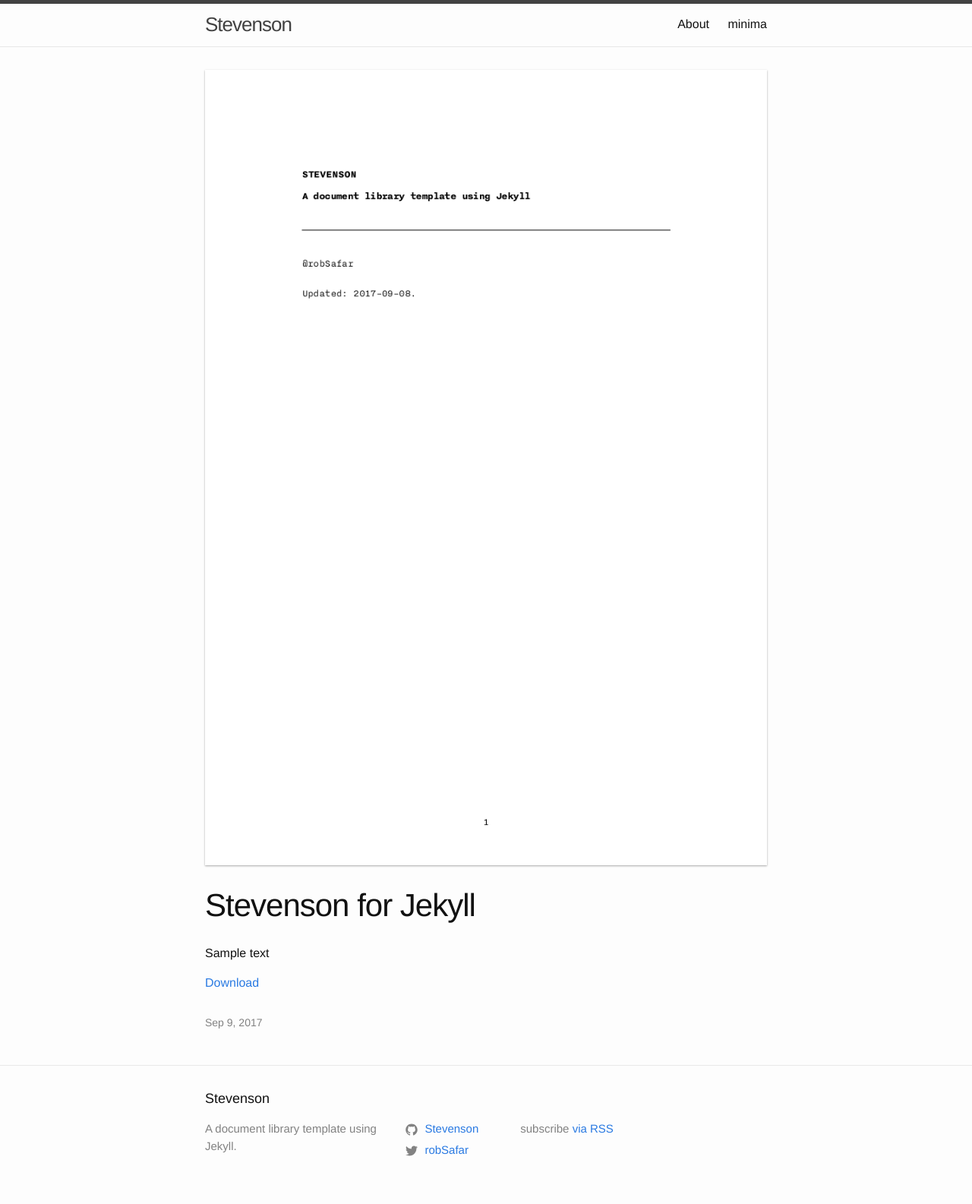
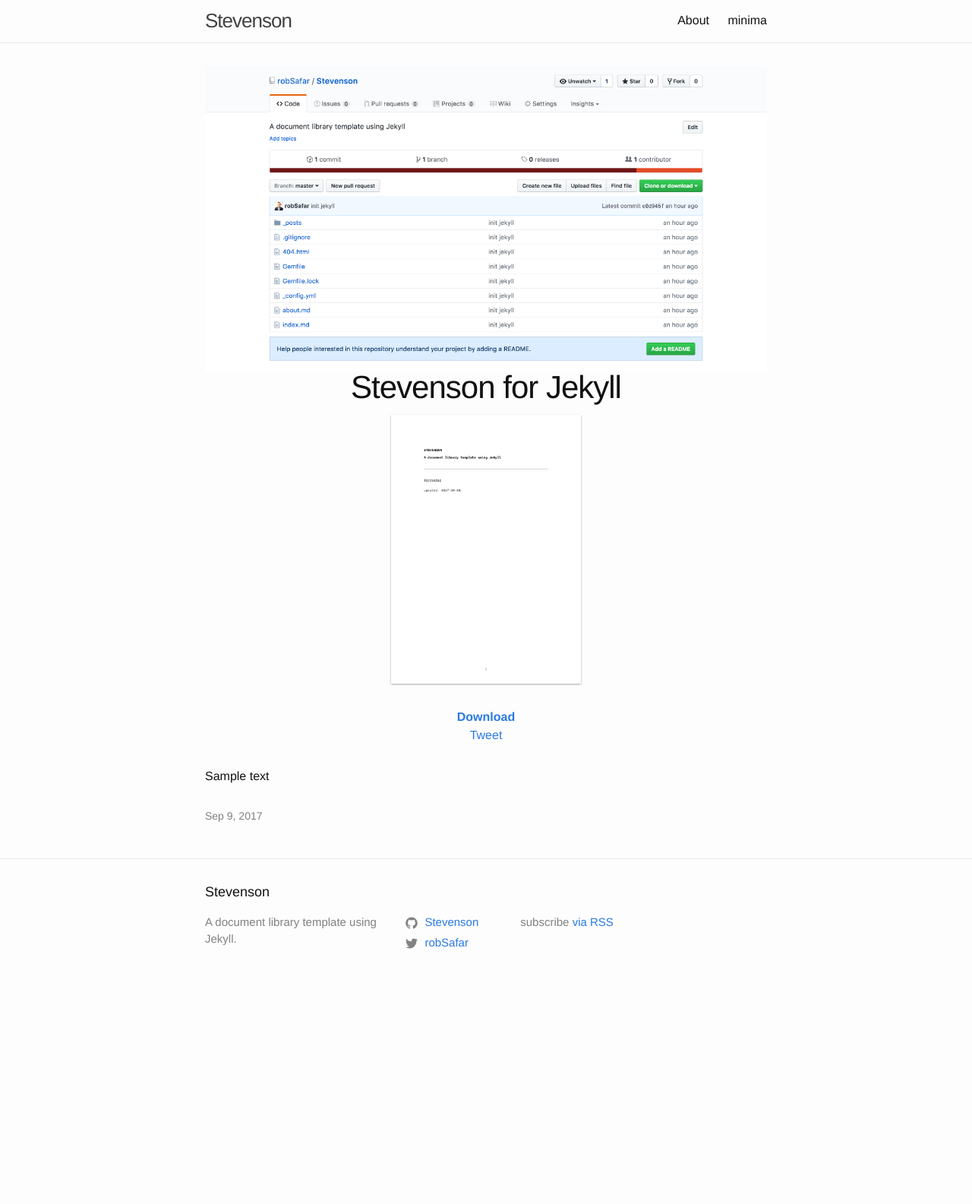
Before and after one commit to robSafar/Stevenson, a Jekyll site: the page built from _posts/2017-09-09-stevenson-for-jekyll.markdown, in a window 1280 px wide. Shown: the whole page at 76% size. Built offline with Jekyll 4.4.1, drawn with Linux system fonts in a browser that asks for light colours; after the commit the page ends 1313 px from its top, so only the background shows below that.

Commit message:
Some basic styling & UX skeleton

```diff
--- a/_layouts/post.html
+++ b/_layouts/post.html
@@ -4,17 +4,31 @@ layout: default
 <article class="post" itemscope itemtype="http://schema.org/BlogPosting">
 
   <header class="post-header">
-    {% if page.cover %}
-      <img class="pubcover" src="{{ page.cover }}">
+    {% if page.image %}
+      <img src="{{ page.image }}">
+    {% else %}
+      {% if page.cover %}
+        <img class="pubcover" src="{{ page.cover }}">
+      {% endif %}
     {% endif %}
     <h1 class="post-title" itemprop="name headline">{{ page.title | escape }}</h1>
+    <div class="post-publication">
+        {% if page.image %}
+          {% if page.cover %}
+            <img class="pubcover" src="{{ page.cover }}">
+          {% endif %}
+        {% endif %}
+        <ul class="publicationoptions">
+          {% if page.download %}
+            <li><a href="{{ page.download }}"><strong>Download</strong></a></li>
+          {% endif %}
+          <li><a href="http://twitter.com/share?text={{ page.title }}&url={{ page.url }}&via=robSafar">Tweet</a></li>
+        </ul>
+      </div>
   </header>
 
   <div class="post-content" itemprop="articleBody">
     {{ content }}
-    {% if page.download %}
-      <a href="{{ page.download }}">Download</a>
-    {% endif %}
   </div>
 
   <p class="post-meta">
--- a/_posts/2017-09-09-stevenson-for-jekyll.markdown
+++ b/_posts/2017-09-09-stevenson-for-jekyll.markdown
@@ -5,6 +5,7 @@ date:   2017-09-09 16:24:00 +0100
 categories:
 download:   "pubs/2017/Stevenson for Jekyll.pdf"
 cover:      "pubs/2017/Stevenson for Jekyll.png"
+image:      "pubs/2017/Stevenson for Jekyllimg.png"
 ---
 
 Sample text
--- a/_sass/minima/_layout.scss
+++ b/_sass/minima/_layout.scss
@@ -2,7 +2,6 @@
  * Site header
  */
 .site-header {
-  border-top: 5px solid $grey-color-dark;
   border-bottom: 1px solid $grey-color-light;
   min-height: $spacing-unit * 1.865;
 
@@ -252,8 +251,12 @@
 
 
 /**
- * Posts
+ * Publications
  */
+
+h1.post-title {
+  text-align: center;
+}
 
 img.pubcover {
   max-width: 250px;
@@ -270,3 +273,30 @@ header.post-header img.pubcover {
   max-width: 100%;
   margin-bottom: 2rem;
 }
+
+ul.publicationoptions {
+  padding-left: 0;
+  margin-left: 0;
+  list-style: none;
+}
+
+.post-publication {
+  max-width: 250px;
+  margin-left: auto;
+  margin-right: auto;
+  text-align: center;
+}
+
+/* Publication listing */
+
+ul.post-list > li {
+  max-width: 250px;
+  margin: 20px 50px 20px 50px;
+  float: left;
+}
+
+@include media-query($on-palm) {
+  ul.post-list > li {
+    margin: 20px 0px 20px 0px;
+  }
+}
```
Also changed, not shown: _layouts/home.html (+7 -1 lines), pubs/2017/Stevenson for Jekyllimg.png (added).
